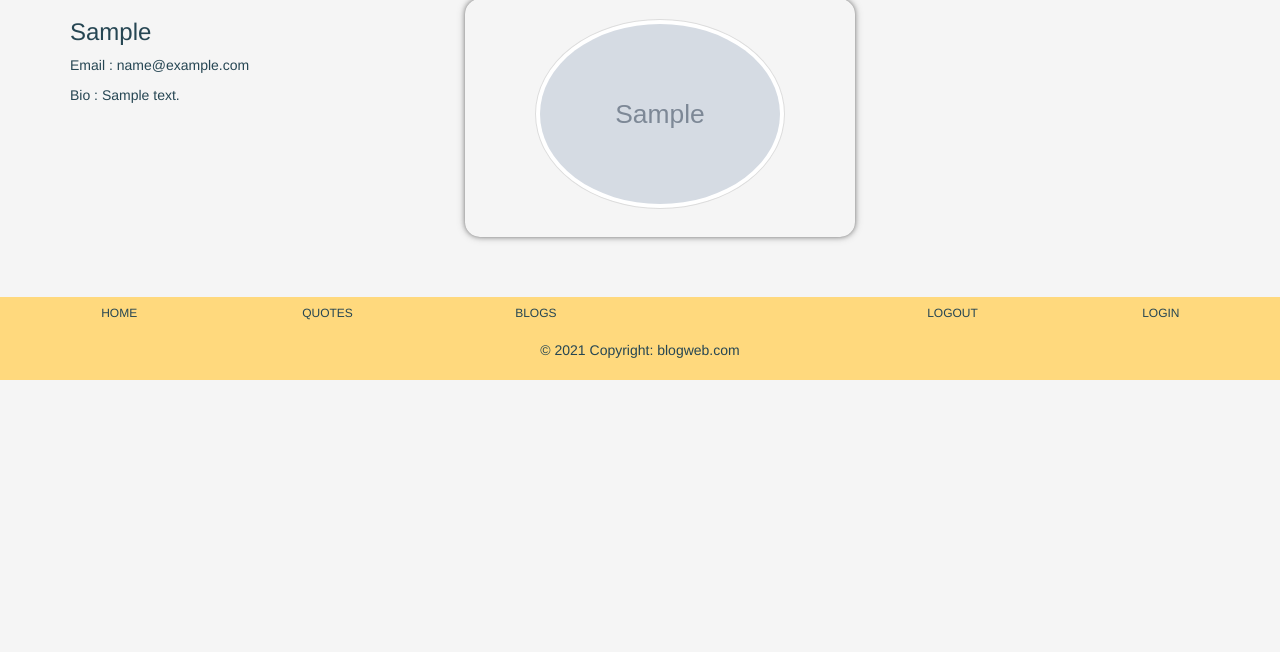
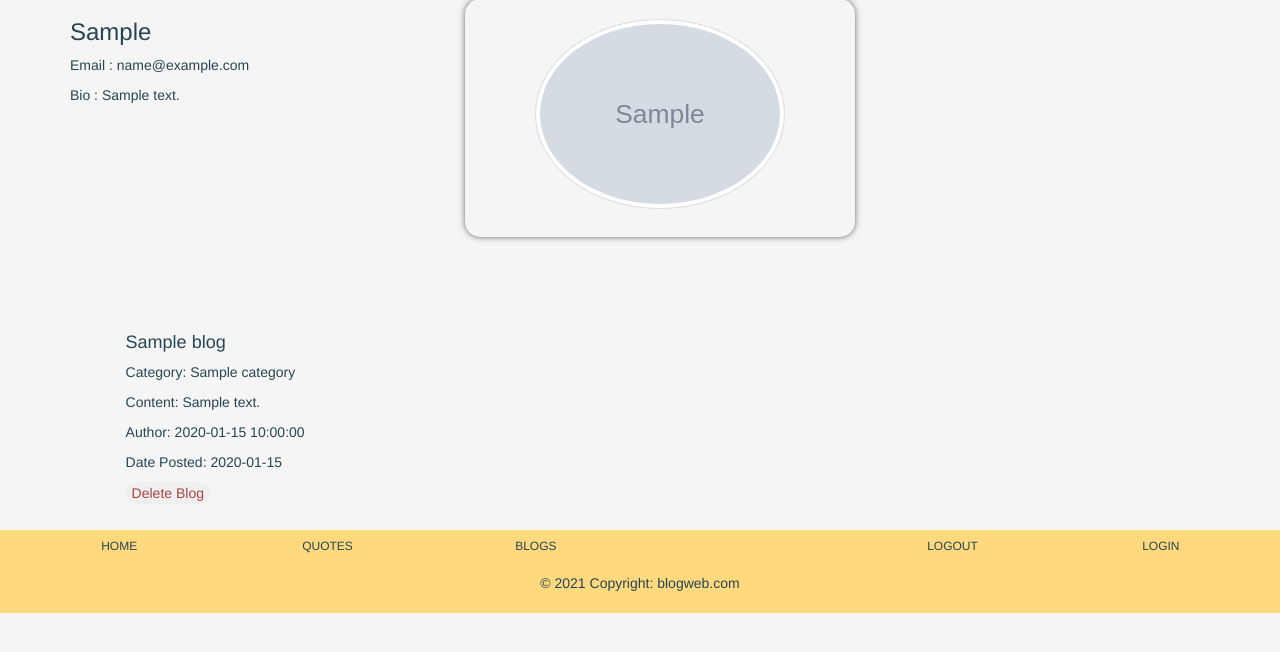
Before and after one commit to ezekielkibiego/Blog-Web, a Flask app: template app/templates/profile/profile.html in a window 1280 px wide. Shown: the part 111-763 px from the top of the page. Run offline with Flask 2, Linux system fonts and the light colour scheme; tables that the repository leaves empty hold one stand-in row (values such as "Sample post"); the template is opened without the code that fills it: values that come from a table or form of the project are taken from there, most other values are stand-ins (such as "Sample title", 1, 10 or a date in 2020); grey boxes marked "Sample" are stand-in pictures; data that the repository does not hold is empty; some libraries are stand-ins or nearby versions.

Commit message:
editted profile page

```diff
--- a/app/main/views.py
+++ b/app/main/views.py
@@ -23,10 +23,12 @@ def index():
 @main.route('/user/<uname>')
 def profile(uname):
     user = User.query.filter_by(username=uname).first()
+    blog_form = BlogForm()
+    all_blogs = Blog.query.order_by(Blog.date_posted).all()
     if user is None:
         abort(404)
-    return render_template("profile/profile.html", user=user)
 
+    return render_template("profile/profile.html", user=user, blogs = all_blogs)
 
 @main.route('/user/<uname>/update', methods=['GET', 'POST'])
 @login_required
--- a/app/templates/profile/profile.html
+++ b/app/templates/profile/profile.html
@@ -39,6 +39,30 @@
 
 
 </div><br><br>
+
+<div class="container">
+    {% for blog in blogs %}
+
+    <div class="col-md-3 ">
+        <div class="text-centre">
+            <div class="card text-white mb-3" style="max-width: 30rem; margin:1vw; padding:1vw;">
+                <h4 class="card-header">{{blog.title}}</h4>
+                <div class="card-body">
+
+                    <p class="card-title">Category: {{blog.category}}</p>
+
+                    <p class="card-text">Content: {{blog.content}}</p>
+                    <p class="card-text">Author: {{blog.created_by| capitalize}}</p>
+                    <p class="card-text">Date Posted: {{blog.date_posted.strftime('%Y-%m-%d')}}</p>
+
+                    <a href="{{ url_for('main.delete_blog',id=blog.id)}}" class="text-danger" title="Delete Blog"><button>Delete Blog</button></a>
+                </div>
+            </div>
+        </div>
+    </div>
+
+    {% endfor %}
+</div>
 
 </div>
 
```
